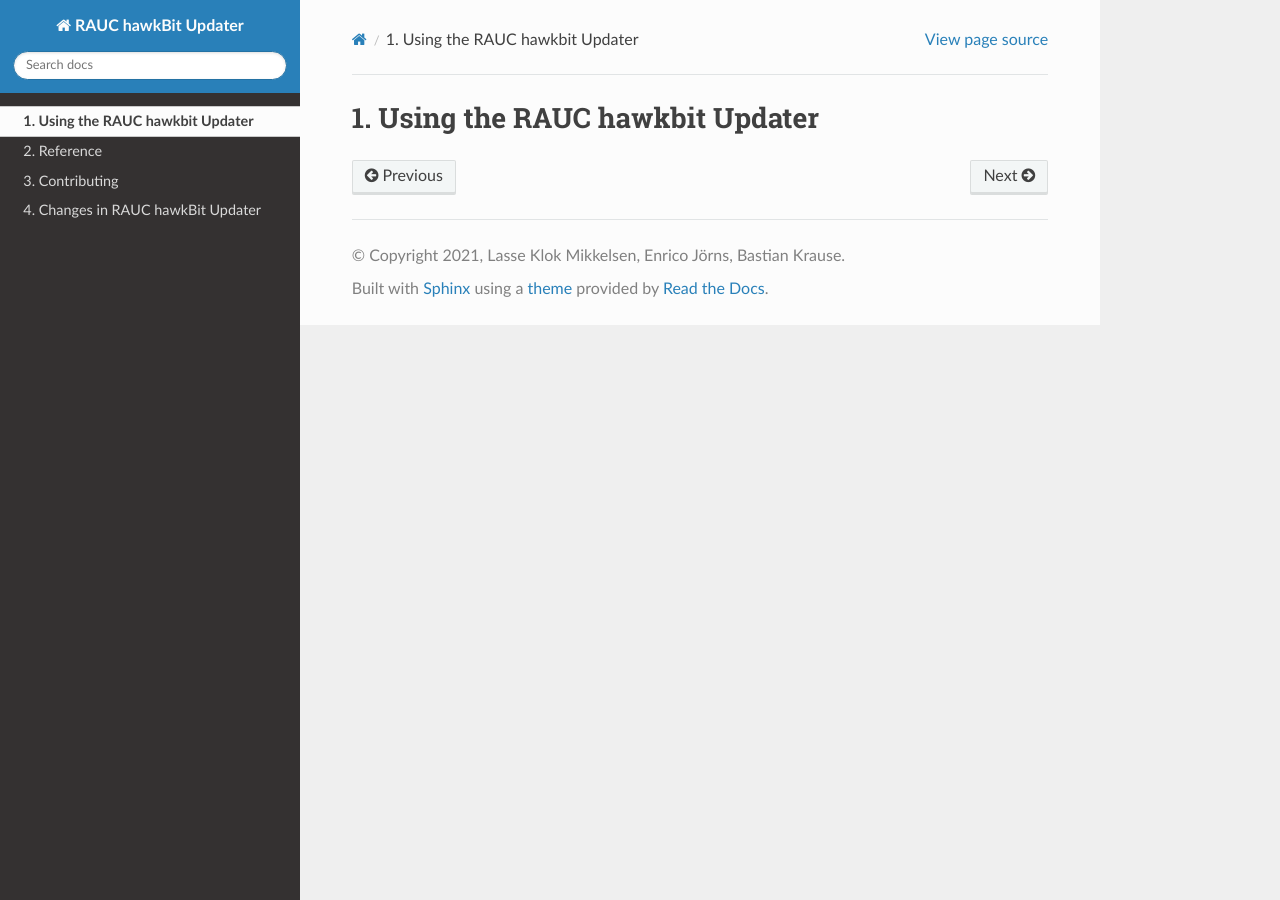
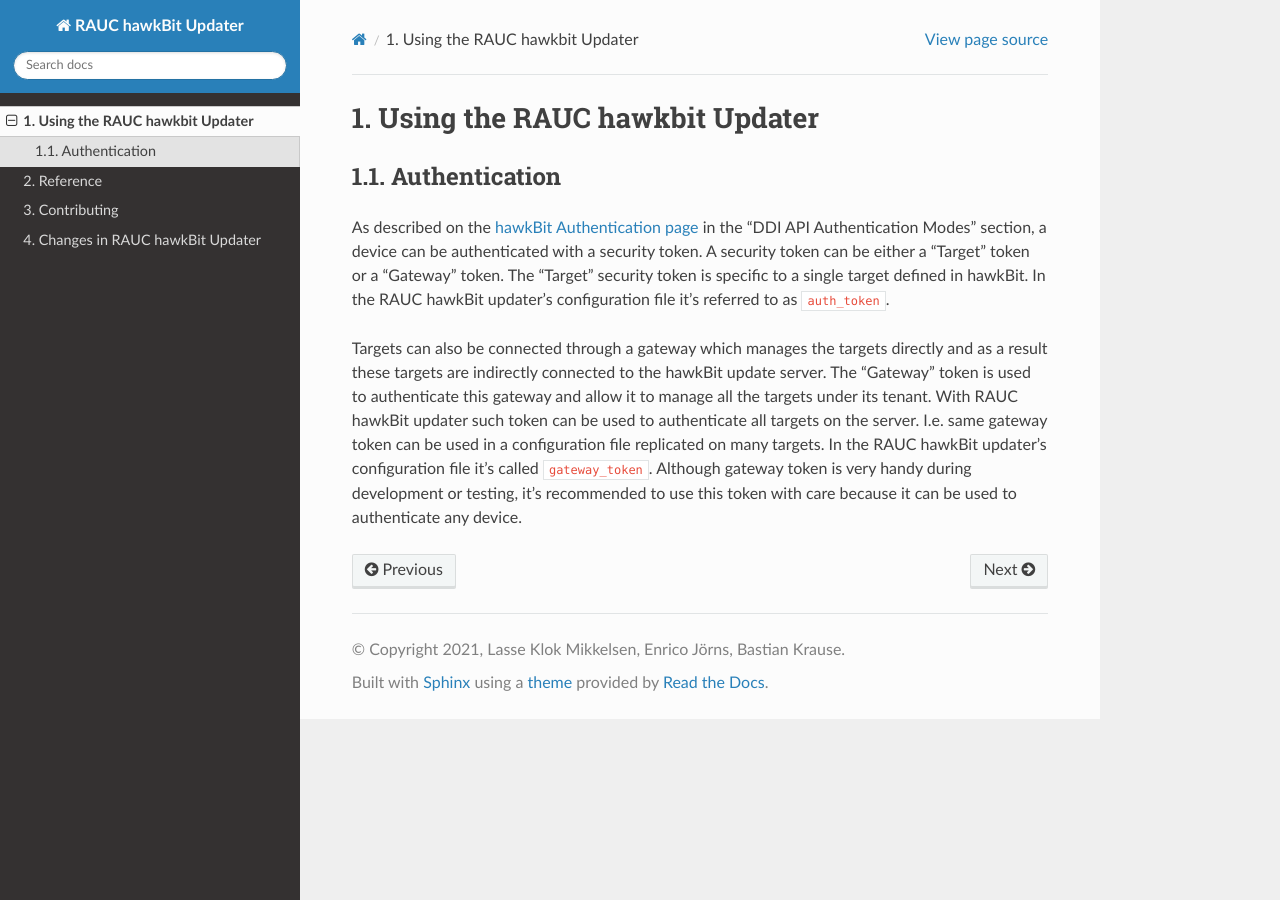
Before and after one commit to rauc/rauc-hawkbit-updater, a Sphinx documentation site: the page built from docs/using.rst, in a window 1280 px wide. Built offline with Sphinx 7.4.7 and the Read the Docs theme 2.0.0, drawn with Linux system fonts in a browser that asks for light colours.

Commit message:
docs: using: move 'Authentication' section from README
Signed-off-by: Enrico Joerns <ejo@pengutronix.de>

```diff
--- a/docs/using.rst
+++ b/docs/using.rst
@@ -1,2 +1,23 @@
 Using the RAUC hawkbit Updater
 ==============================
+
+Authentication
+--------------
+
+As described on the `hawkBit Authentication page <https://www.eclipse.org/hawkbit/concepts/authentication/>`_
+in the "DDI API Authentication Modes" section, a device can be authenticated
+with a security token. A security token can be either a "Target" token or a
+"Gateway" token. The "Target" security token is specific to a single target
+defined in hawkBit. In the RAUC hawkBit updater's configuration file it's
+referred to as ``auth_token``.
+
+Targets can also be connected through a gateway which manages the targets
+directly and as a result these targets are indirectly connected to the hawkBit
+update server. The "Gateway" token is used to authenticate this gateway and
+allow it to manage all the targets under its tenant. With RAUC hawkBit updater
+such token can be used to authenticate all targets on the server. I.e. same
+gateway token can be used in a configuration file replicated on many targets.
+In the RAUC hawkBit updater's configuration file it's called ``gateway_token``.
+Although gateway token is very handy during development or testing, it's
+recommended to use this token with care because it can be used to
+authenticate any device.
```
Also changed, not shown: README.md (+0 -22 lines).
